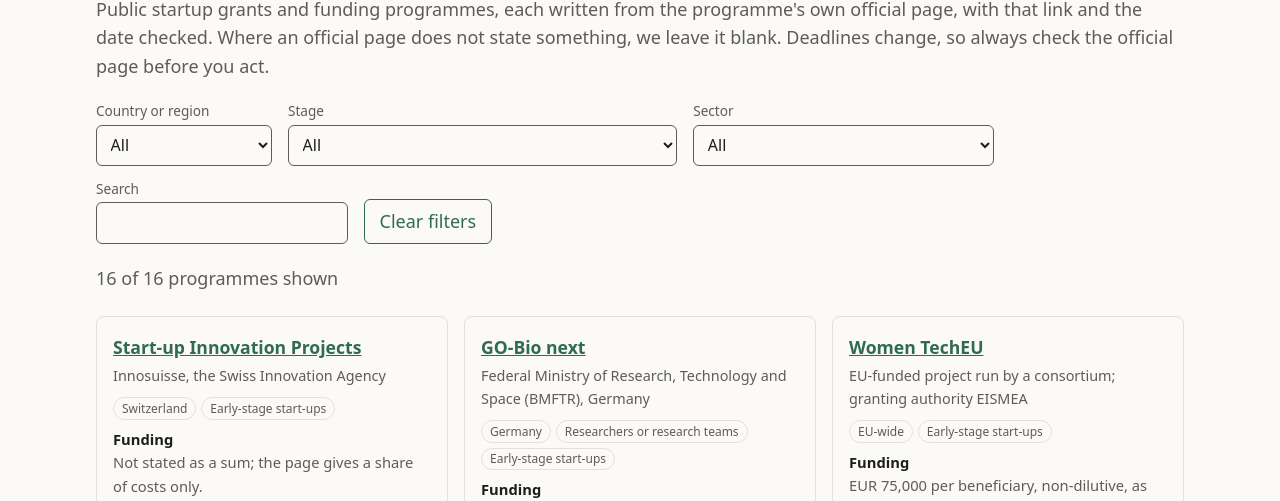
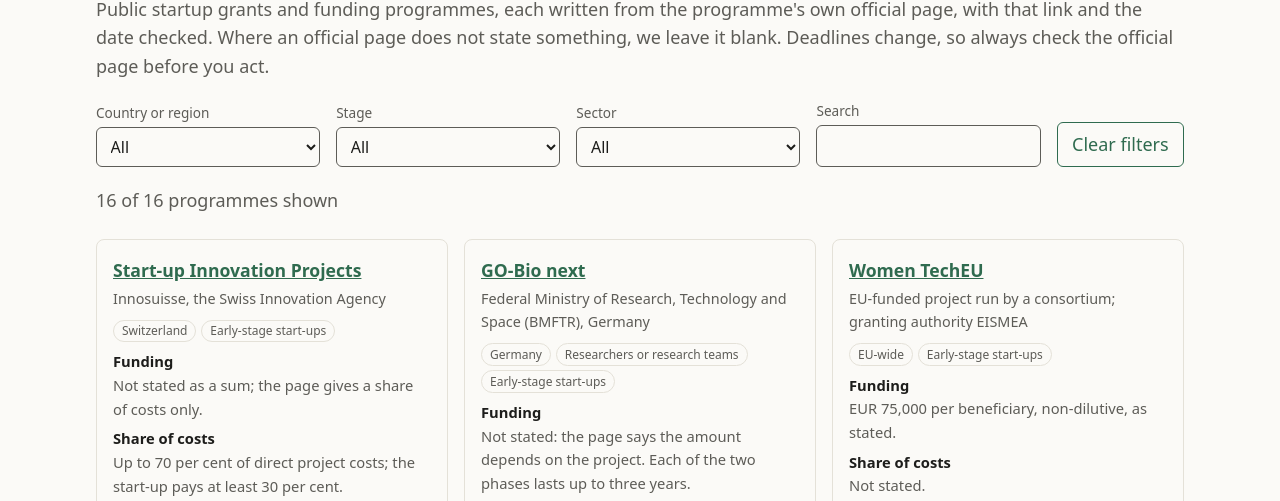
Before and after one commit to SovereignWebsite/Site__Tool__Startup-Grants, a plain HTML site: page site/index.html in a window 1280 px wide. Shown: the part 245-746 px from the top of the page. Drawn offline with Linux system fonts and the light colour scheme.

Commit message:
Fix narrow-screen overflow; add 25 open UK competitions from the Innovation Funding Service; SEIS re-read
Agent: startup-grants.a@SovereignWebsite.dinis
Claude-Session: https://claude.ai/code/session_018yvwtLncdL4FKwnYNpqFHY
Co-Authored-By: Claude Sonnet 5.5 <noreply@anthropic.com>

```diff
--- a/site/data/grants.json
+++ b/site/data/grants.json
@@ -473,7 +473,7 @@
     "https://www.gov.uk/guidance/seed-enterprise-investment-scheme"
    ],
    "date_checked": "2026-11-25",
-   "notes": "Page last updated 25 May 2023, according to the page read before the address moved; the new address was confirmed to load, but its text has not been re-read.",
+   "notes": "Page last updated 25 May 2023, according to the page. The address in further_official_urls is the earlier one, which now redirects here.",
    "in_starting_list": false
   },
   {
@@ -543,6 +543,189 @@
    "in_starting_list": false
   }
  ],
+ "open_competitions": {
+  "source": "https://apply-for-innovation-funding.service.gov.uk/competition/search",
+  "date_checked": "2026-11-25",
+  "nation": "GB",
+  "note": "All 25 competitions listed on the Innovation Funding Service on this date, none marked closed or paused. These are competitions with fixed closing dates, many for specific sectors or for collaborations. Eligibility on each competition page has not been read; check before applying. Funder is given only where the listing names one. An empty award means the listing states no total.",
+  "items": [
+   {
+    "title": "Increasing Energy Efficiency of AI Systems Strand 2",
+    "opens": "2026-11-24",
+    "closes": "2027-01-20",
+    "award_text": "",
+    "funder": ""
+   },
+   {
+    "title": "Increasing Energy Efficiency of AI Systems Strand 1",
+    "opens": "2026-11-24",
+    "closes": "2027-01-20",
+    "award_text": "",
+    "funder": ""
+   },
+   {
+    "title": "Healthy Soils and Water for a Sustainable Environment",
+    "opens": "2026-11-19",
+    "closes": "2027-01-28",
+    "award_text": "a share of up to GBP 28 million",
+    "funder": "Farming Futures R&D Fund"
+   },
+   {
+    "title": "ICURe Exploit FY 27/28 - FY29/30",
+    "opens": "2026-11-16",
+    "closes": "2027-01-15",
+    "award_text": "up to GBP 7 million for a three year period",
+    "funder": "Innovate UK"
+   },
+   {
+    "title": "Scaling Interoperable V2X: bidirectional charging",
+    "opens": "2026-11-10",
+    "closes": "2027-01-27",
+    "award_text": "a share of up to GBP 15 million",
+    "funder": ""
+   },
+   {
+    "title": "DRIVE35 Scale-up Fund Drawdown 6",
+    "opens": "2026-11-04",
+    "closes": "2027-01-27",
+    "award_text": "a share of up to GBP 150 million",
+    "funder": ""
+   },
+   {
+    "title": "UK-Netherlands Co-Innovation for Quantum Technology 2026",
+    "opens": "2026-11-03",
+    "closes": "2027-02-09",
+    "award_text": "a share of up to GBP 1.5 million",
+    "funder": ""
+   },
+   {
+    "title": "Investor Partnerships - National Materials Innovation Programme 1",
+    "opens": "2026-11-02",
+    "closes": "2027-01-19",
+    "award_text": "",
+    "funder": ""
+   },
+   {
+    "title": "Underground hydrogen storage demonstrator DEVEX support",
+    "opens": "2026-10-23",
+    "closes": "2027-01-13",
+    "award_text": "a share of up to GBP 1.5 million",
+    "funder": ""
+   },
+   {
+    "title": "Testing and validating underground hydrogen storage components",
+    "opens": "2026-10-23",
+    "closes": "2027-01-27",
+    "award_text": "a share of up to GBP 5 million",
+    "funder": ""
+   },
+   {
+    "title": "Growth Cohorts: Next-gen low carbon concrete cohort entry Round 2",
+    "opens": "2026-10-21",
+    "closes": "2026-12-02",
+    "award_text": "",
+    "funder": ""
+   },
+   {
+    "title": "BridgeAI Deployment Catalyst: AI for Operational Systems",
+    "opens": "2026-10-21",
+    "closes": "2026-12-08",
+    "award_text": "a share of up to GBP 5 million",
+    "funder": "Innovate UK"
+   },
+   {
+    "title": "BridgeAI Deployment Catalyst: AI for Decision Critical Systems",
+    "opens": "2026-10-21",
+    "closes": "2026-12-08",
+    "award_text": "a share of up to GBP 5 million",
+    "funder": "Innovate UK"
+   },
+   {
+    "title": "BridgeAI Deployment Catalyst: AI for Assurance and Compliance",
+    "opens": "2026-10-21",
+    "closes": "2026-12-08",
+    "award_text": "a share of up to GBP 5 million",
+    "funder": "Innovate UK"
+   },
+   {
+    "title": "Knowledge Transfer Partnership (KTP): 2026 - 2027 Round 4",
+    "opens": "2026-10-19",
+    "closes": "2027-01-27",
+    "award_text": "a share of up to GBP 12.5 million",
+    "funder": ""
+   },
+   {
+    "title": "Full ADOPT Grant: Round 10",
+    "opens": "2026-10-08",
+    "closes": "2026-12-02",
+    "award_text": "a share of up to GBP 5 million",
+    "funder": ""
+   },
+   {
+    "title": "Eureka collaborative R&D: Globalstars Japan 2027",
+    "opens": "2026-10-07",
+    "closes": "2027-01-20",
+    "award_text": "a share of GBP 2 million",
+    "funder": ""
+   },
+   {
+    "title": "Sustainable Medicines Manufacturing Innovation: CR&D Round 2",
+    "opens": "2026-10-05",
+    "closes": "2026-12-02",
+    "award_text": "invest up to GBP 7 million",
+    "funder": "Innovate UK, working with the Department of Health and Social Care"
+   },
+   {
+    "title": "Investor Partnerships - Battery Innovation Programme",
+    "opens": "2026-10-05",
+    "closes": "2026-11-25",
+    "award_text": "",
+    "funder": ""
+   },
+   {
+    "title": "Engineering Biology Investor Partnerships Round 1",
+    "opens": "2026-10-01",
+    "closes": "2026-12-02",
+    "award_text": "a share of up to GBP 8 million",
+    "funder": ""
+   },
+   {
+    "title": "UK-Germany Bilateral Collaborative R&D: Round 5",
+    "opens": "2026-09-28",
+    "closes": "2026-12-01",
+    "award_text": "a share of up to GBP 2.4 million",
+    "funder": ""
+   },
+   {
+    "title": "Commercialising Knowledge Assets Fund (CKAF) Winter",
+    "opens": "2026-09-17",
+    "closes": "2026-12-01",
+    "award_text": "grants from GBP 50,000 up to GBP 250,000",
+    "funder": "Government Office for Technology Transfer"
+   },
+   {
+    "title": "Battery Innovation: Feasibility Studies Rd 3",
+    "opens": "2026-09-11",
+    "closes": "2026-12-02",
+    "award_text": "a share of up to GBP 25 million",
+    "funder": "The Battery Innovation Programme"
+   },
+   {
+    "title": "Battery Innovation: Concept Development Rd 3",
+    "opens": "2026-09-11",
+    "closes": "2026-12-02",
+    "award_text": "a share of up to GBP 25 million",
+    "funder": "The Battery Innovation Programme"
+   },
+   {
+    "title": "UK-Singapore CRD 2026",
+    "opens": "2026-08-24",
+    "closes": "2026-12-16",
+    "award_text": "a share of up to GBP 3 million",
+    "funder": ""
+   }
+  ]
+ },
  "not_yet_read": [
   {
    "name": "French Tech Rise",
--- a/site/index.html
+++ b/site/index.html
@@ -44,7 +44,7 @@ footer{margin-top:3rem;padding-top:1rem;border-top:1px solid var(--line);font-si
 .family-credit summary::-webkit-details-marker{display:none}
 .family-credit summary::after{content:"";width:.35rem;height:.35rem;border:solid currentColor;border-width:0 1px 1px 0;transform:rotate(45deg) translateY(-2px)}
 .family-credit summary:hover,.family-credit summary:focus-visible,.family-credit[open] summary{color:var(--fam-strong)}
-.family-credit ul{position:absolute;right:0;top:100%;margin:.25rem 0 0;padding:.35rem 0;list-style:none;min-width:11rem;
+.family-credit ul{position:absolute;right:0;top:100%;margin:.25rem 0 0;padding:.35rem 0;list-style:none;min-width:0;width:100%;max-width:100%;
   background:var(--fam-bg);border:1px solid rgba(127,127,127,.3);border-radius:6px;box-shadow:0 4px 16px rgba(0,0,0,.12)}
 .family-credit a{display:block;padding:.3rem .8rem;min-height:24px;color:var(--fam-fg);text-decoration:none}
 .family-credit a:hover,.family-credit a:focus-visible{color:var(--fam-strong);background:rgba(127,127,127,.1)}
@@ -64,13 +64,13 @@ code{font-size:.9em}main a,main code{overflow-wrap:anywhere}
 
 .tool{max-width:70rem}main.wide{max-width:70rem}
 .filters{display:flex;flex-wrap:wrap;gap:.75rem 1rem;margin:1.2rem 0;align-items:end}
-.filters label{display:flex;flex-direction:column;font-size:.85rem;color:var(--muted);gap:.2rem}
-.filters select,.filters input{font:inherit;font-size:1rem;padding:.45rem .6rem;border:1px solid var(--muted);border-radius:6px;background:var(--bg);color:var(--fg);min-width:11rem}
+.filters label{display:flex;flex-direction:column;flex:1 1 11rem;max-width:100%;min-width:0;font-size:.85rem;color:var(--muted);gap:.2rem}
+.filters select,.filters input{font:inherit;font-size:1rem;padding:.45rem .6rem;border:1px solid var(--muted);border-radius:6px;background:var(--bg);color:var(--fg);min-width:0;width:100%;max-width:100%}
 .filters button{font:inherit;padding:.45rem .9rem;border:1px solid var(--accent);background:transparent;color:var(--accent);border-radius:6px;cursor:pointer;min-height:44px}
 :focus-visible{outline:3px solid var(--accent);outline-offset:2px}
 .count{color:var(--muted);margin:.5rem 0}
-.cards{list-style:none;padding:0;display:grid;grid-template-columns:repeat(auto-fill,minmax(20rem,1fr));gap:1rem}
-.card{border:1px solid var(--line);border-radius:8px;padding:1rem}
+.cards{list-style:none;padding:0;display:grid;grid-template-columns:repeat(auto-fill,minmax(min(20rem,100%),1fr));gap:1rem}
+.card{border:1px solid var(--line);border-radius:8px;padding:1rem;overflow-wrap:anywhere}
 .card h2{font-size:1.1rem;margin:0 0 .2rem}.card .org{color:var(--muted);font-size:.9rem;margin:0 0 .6rem}
 .tags{display:flex;flex-wrap:wrap;gap:.3rem;margin:.4rem 0}.tags span{font-size:.75rem;border:1px solid var(--line);border-radius:99px;padding:.05rem .5rem;color:var(--muted)}
 .card dl{margin:.5rem 0;font-size:.92rem}.card dt{font-weight:600;color:var(--fg);margin-top:.4rem}.card dd{margin:0;color:var(--muted)}
@@ -118,6 +118,7 @@ code{font-size:.9em}main a,main code{overflow-wrap:anywhere}
 <p class="count" id="count" role="status" aria-live="polite">Loading programmes</p>
 <ul class="cards" id="cards"></ul>
 <noscript><p>The filters need JavaScript. The full data is in <a href="/data/grants.json">grants.json</a>.</p></noscript>
+<section aria-labelledby="oc-h"><h2 id="oc-h">Open UK competitions</h2><p id="oc-note"></p><ul id="oc"></ul></section>
 <section class="gaps" aria-labelledby="gaps-h"><h2 id="gaps-h">Not yet written up</h2>
 <p>These items from the starting list are not yet in the tool, with the reason for each.</p><ul id="gaps"></ul></section>
 <h2>About the data</h2>
@@ -148,6 +149,7 @@ code{font-size:.9em}main a,main code{overflow-wrap:anywhere}
  fetch('/data/grants.json').then(function(r){return r.json()}).then(function(d){data=d;
   var cs=new Set(),st=new Set(),se=new Set();d.programmes.forEach(function(p){p.countries.forEach(function(x){cs.add(x)});p.stages.forEach(function(x){st.add(x)});p.sectors.forEach(function(x){se.add(x)})});
   opt($('f-country'),d.vocabularies.countries,cs);opt($('f-stage'),d.vocabularies.stages,st);opt($('f-sector'),d.vocabularies.sectors,se);
+  var oc=d.open_competitions;if(oc){$('oc-note').textContent=oc.note+' Source: Innovation Funding Service, checked '+oc.date_checked+'.';oc.items.slice().sort(function(a,b){return a.closes<b.closes?-1:1}).forEach(function(i){$('oc').appendChild(el('li',null,i.title+': closes '+i.closes+(i.award_text?'; '+i.award_text:'')+(i.funder?' ('+i.funder+')':'')))})}
   d.not_yet_read.forEach(function(g){var li=el('li',null,g.name+': '+g.reason);$('gaps').appendChild(li)});
   ['f-country','f-stage','f-sector'].forEach(function(i){$(i).addEventListener('change',render)});$('f-q').addEventListener('input',render);
   $('f-reset').addEventListener('click',function(){['f-country','f-stage','f-sector','f-q'].forEach(function(i){$(i).value=''});render()});render()
```
Also changed, not shown: site/designs/d1/index.html (+3 -3 lines), site/designs/d2/index.html (+2 -2 lines), site/designs/d3/index.html (+2 -2 lines), site/designs/d4/index.html (+2 -2 lines), site/designs/d5/index.html (+2 -2 lines), 1 other file.
